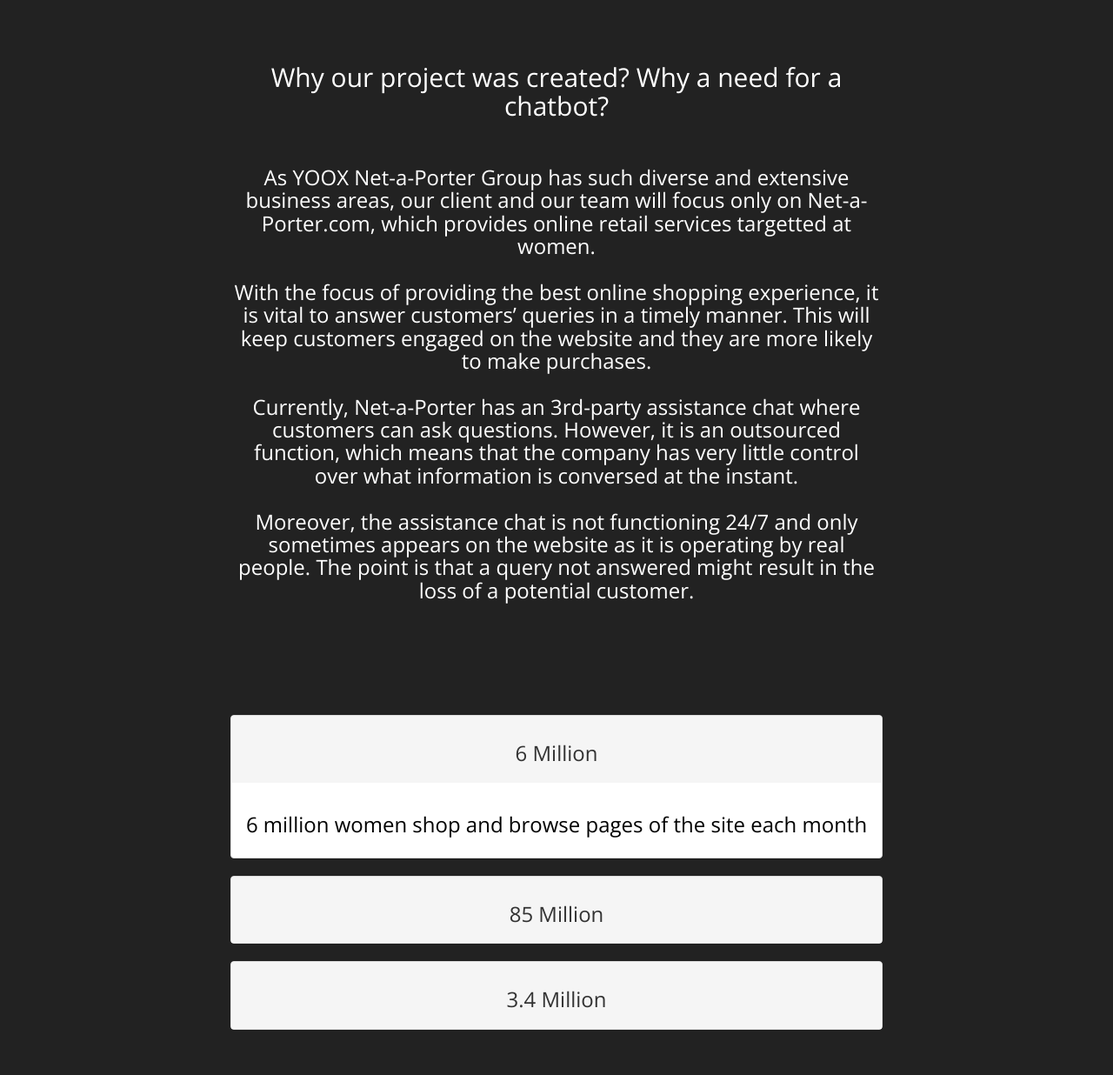
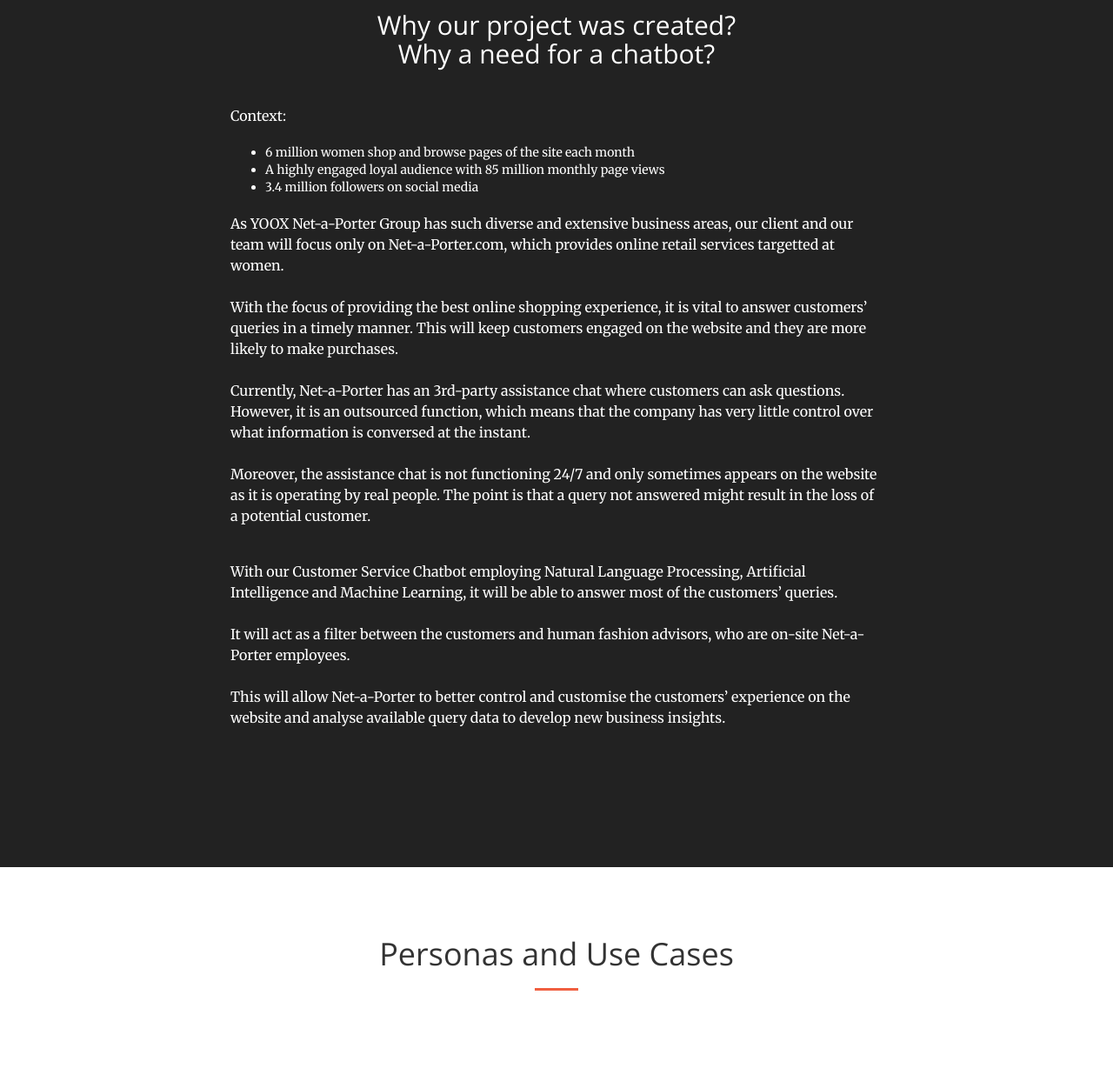
Before and after one commit to aousssbai/NAP-website, a website: page index.html in a window 1280 px wide. Shown: the part 2180-3416 px from the top of the page at 87% size. Drawn offline with nearby package versions, Linux system fonts and the light colour scheme.

Commit message:
Change problem and solution

```diff
--- a/index.html
+++ b/index.html
@@ -222,8 +222,8 @@
                           <br>
                           <br>
 
-                      <p style="text-align:left;">
-                          Key Statistics:
+                      <p class="text-left">
+                          Key Figures:
                           <ul>
                               <li style="text-align:left;">24 Million monthly unique visitors worldwide</li>
                               <li style="text-align:left;">Customers in over 180 countries</li>
@@ -297,86 +297,41 @@
               <div class="col-lg-8 col-lg-offset-2 text-center">
                 <h1 class="section-heading">Problem and Solution</h1>
                 <hr class="primary">
-                  <br><br><br><br>
-                  <h2>Why our project was created? Why a need for a chatbot?<br><br></h2>
-                  <h3>
+                <br>
+                <h2>Why our project was created? <br />
+                    Why a need for a chatbot?<br><br>
+                </h2>
+
+                <p class="text-left">
+                    Context:
+                    <ul>
+                        <li style="text-align:left;">6 million women shop and browse pages of the site each month</li>
+                        <li style="text-align:left;">A highly engaged loyal audience with 85 million monthly page views</li>
+                        <li style="text-align:left;">3.4 million followers on social media</li>
+                    </ul>
+
+                </p>
+
+                <p class = "text-left">
                     As YOOX Net-a-Porter Group has such diverse and extensive business areas, our client and our team will focus only on Net-a-Porter.com, which provides online retail services targetted at women.<br><br>
 
                     With the focus of providing the best online shopping experience, it is vital to answer customers’ queries in a timely manner. This will keep customers engaged on the website and they are more likely to make purchases.<br><br>
 
                     Currently, Net-a-Porter has an 3rd-party assistance chat where customers can ask questions. However, it is an outsourced function, which means that the company has very little control over what information is conversed at the instant. <br><br>
                     Moreover, the assistance chat is not functioning 24/7 and only sometimes appears on the website as it is operating by real people. The point is that a query not answered might result in the loss of a potential customer.
-                    </h3>
-                    <br><br><br>
+                </p>
+                    <br>
 
             <div>
 
-
-                    <br><br><br>
-
-                                          <div class="panel-group" id="accordion" role="tablist" aria-multiselectable="true">
-                          <div class="panel panel-default">
-                            <div class="panel-heading" role="tab" id="headingOne">
-                              <h4 class="panel-title">
-                                <a role="button" data-toggle="collapse" data-parent="#accordion" href="#collapseOne" aria-expanded="true" aria-controls="collapseOne">
-                              <h3>  6 Million</h3>
-</                                </a>
-                              </h4>
-                            </div>
-                            <div id="collapseOne" class="panel-collapse collapse in" role="tabpanel" aria-labelledby="headingOne">
-                              <div class="panel-body">
-                                <h3 style="color:black;">6 million women shop and browse pages of the site each month  </div>
-                            </div>
-                          </div>
-                            <br>
-                          <div class="panel panel-default">
-                            <div class="panel-heading" role="tab" id="headingTwo">
-                              <h4 class="panel-title">
-                                <a class="collapsed" role="button" data-toggle="collapse" data-parent="#accordion" href="#collapseTwo" aria-expanded="false" aria-controls="collapseTwo">
-                                <h3>  85 Million</h3>
-                                </a>
-                              </h4>
-                            </div>
-                            <div id="collapseTwo" class="panel-collapse collapse" role="tabpanel" aria-labelledby="headingTwo">
-                              <div class="panel-body">
-                                <h3 style="color:black;">A highly engaged loyal audience with 85 million monthly page views  </div>
-                            </div>
-                          </div>
-                          <br>
-                          <div class="panel panel-default">
-                            <div class="panel-heading" role="tab" id="headingThree">
-                              <h4 class="panel-title">
-                                <a class="collapsed" role="button" data-toggle="collapse" data-parent="#accordion" href="#collapseThree" aria-expanded="false" aria-controls="collapseThree">
-                                  <h3>3.4 Million</h3>
-                                </a>
-                              </h4>
-                            </div>
-                            <div id="collapseThree" class="panel-collapse collapse" role="tabpanel" aria-labelledby="headingThree">
-                              <div class="panel-body">
-                                <h3 style="color:black;">3.4 million followers on social media  </div>
-                            </div>
-                          </div>
-                        </div>
-
-                        <br><br><br><br>
-
-                        <h3>
+                    <p class="text-left">
                         With our Customer Service Chatbot employing Natural Language Processing, Artificial Intelligence and Machine Learning, it will be able to answer most of the customers’ queries. <br><br>
                         It will act as a filter between the customers and human fashion advisors, who are on-site Net-a-Porter employees. <br><br>
                         This will allow Net-a-Porter to better control and customise the customers’ experience on the website and analyse available query data to develop new business insights.
 
-                          </h3>
+                    </p>
 
-
-
-
-
-
-
-
-
-
-                  <br><br><br><br>
+                  <br><br>
                     </div>
         </div>
       </div>
```
Lines whose indentation alone changed are shown as unchanged.
